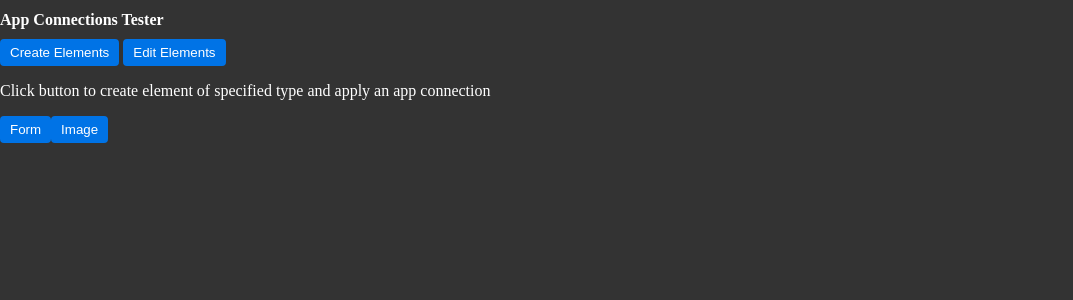
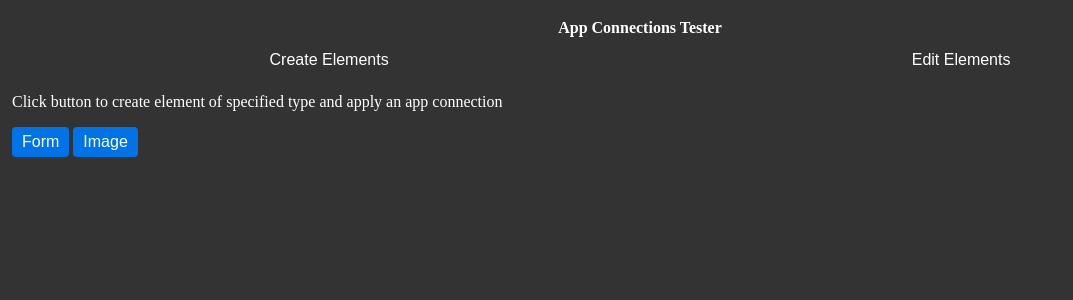
Before and after one commit to Webflow-Examples/app-connections-tester, a React app: page / in a window 1280 px wide. Shown: the top 300 px of the page, without its empty margins (0-1073 px from the left). Built offline with nearby package versions, Linux system fonts and the light colour scheme.

Commit message:
Update Tabs
Update the tabs to look more like tabs as opposed to buttons

```diff
--- a/public/styles.css
+++ b/public/styles.css
@@ -1,3 +1,8 @@
+:root {
+  --spacer-small: 4px;
+  --spacer-large: 8px;
+}
+
 body {
     margin: 0;
     background: #333;
@@ -6,14 +11,44 @@ body {
     flex-direction: column;
     justify-content: center;
     font-family: var(--font-stack);
+    font-size: var(--font-size-small);
+    padding: var(--spacer-large);
+  }
+
+  body > *:not(:last-child) {
+    margin-bottom: 4px;
   }
 
   h1 {
     font-size: var(--font-size-large);
+    text-align: center;
   }
 
-  h2 {
-    font-size: var(--font-size-small);
+  .pageContainer {
+    padding: var(--spacer-small);
+  }
+
+  .tabContainer {
+    display: flex;
+    flex-direction: row;
+    justify-content: space-around;
+  }
+
+  .tab {
+    background: none;
+    color: var(--text2);
+    border: none;
+    border-radius: 0;
+  }
+
+  .tab:focus {
+    outline: none;
+    border-bottom: solid var(--text1);
+  }
+
+  .tab--active {
+    color: var(--text1);
+    border-bottom: solid var(--text1);
   }
 
   button {
@@ -22,6 +57,7 @@ body {
     padding: 4px 8px;
     border: 2px solid #0073e6;
     border-radius: 4px;
+    font-size: var(--font-size-small);
   }
 
   button:focus {
@@ -33,10 +69,10 @@ body {
   display: flex;
 }
 
-.flex-col {
+.flex-row {
   flex-direction: row;
 }
 
 .gap-1 {
-  gap: 4px;
+  gap: var(--spacer-small);
 }
--- a/src/index.tsx
+++ b/src/index.tsx
@@ -5,6 +5,7 @@ interface TabItem {
   id: string;
   displayName: string;
   onClick: () => void;
+  isActive: boolean;
 }
 
 interface Tabs {
@@ -16,8 +17,8 @@ interface EditTab {
 }
 
 const Tabs: React.FC<Tabs> = ({ tabItems }) => {
-  return <div className="flex flex-col gap-1">
-    {tabItems.map((tabItem) => <button key={tabItem.id} onClick={tabItem.onClick}>{tabItem.displayName}</button>)}
+  return <div className="tabContainer">
+    {tabItems.map((tabItem) => <button key={tabItem.id} onClick={tabItem.onClick} className={`tab${tabItem.isActive ? ' tab--active' : ''}`}>{tabItem.displayName}</button>)}
   </div>
 }
 
@@ -93,21 +94,23 @@ const App: React.FC = () => {
     <div>
       <h1>App Connections Tester</h1>
       <Tabs tabItems={[
-        {id: Tab.HOME, displayName: 'Create Elements', onClick: () => goToTab(Tab.HOME)},
-        {id: Tab.EDIT, displayName: 'Edit Elements', onClick: () => goToTab(Tab.EDIT)}
+        {id: Tab.HOME, displayName: 'Create Elements', onClick: () => goToTab(Tab.HOME), isActive: currentTab === Tab.HOME},
+        {id: Tab.EDIT, displayName: 'Edit Elements', onClick: () => goToTab(Tab.EDIT), isActive: currentTab === Tab.EDIT}
       ]}/>
+      <div className="pageContainer">
         {currentTab === Tab.HOME && (
           <>
           <p>Click button to create element of specified type and apply an app connection</p>
+          <div className="flex flex-row gap-1">
             <button onClick={() => addAppConnection(webflow.elementPresets.FormForm)}>Form</button>
             <button onClick={() => addAppConnection(webflow.elementPresets.Image)}>Image</button>
+          </div>
           </>
         )}
         {currentTab === Tab.EDIT && (
-        <>
           <EditTab appConnection={currentAppConnection}/>
-        </>
         )}
+      </div>
     </div>
   );
 };
```
Lines whose indentation alone changed are shown as unchanged.
